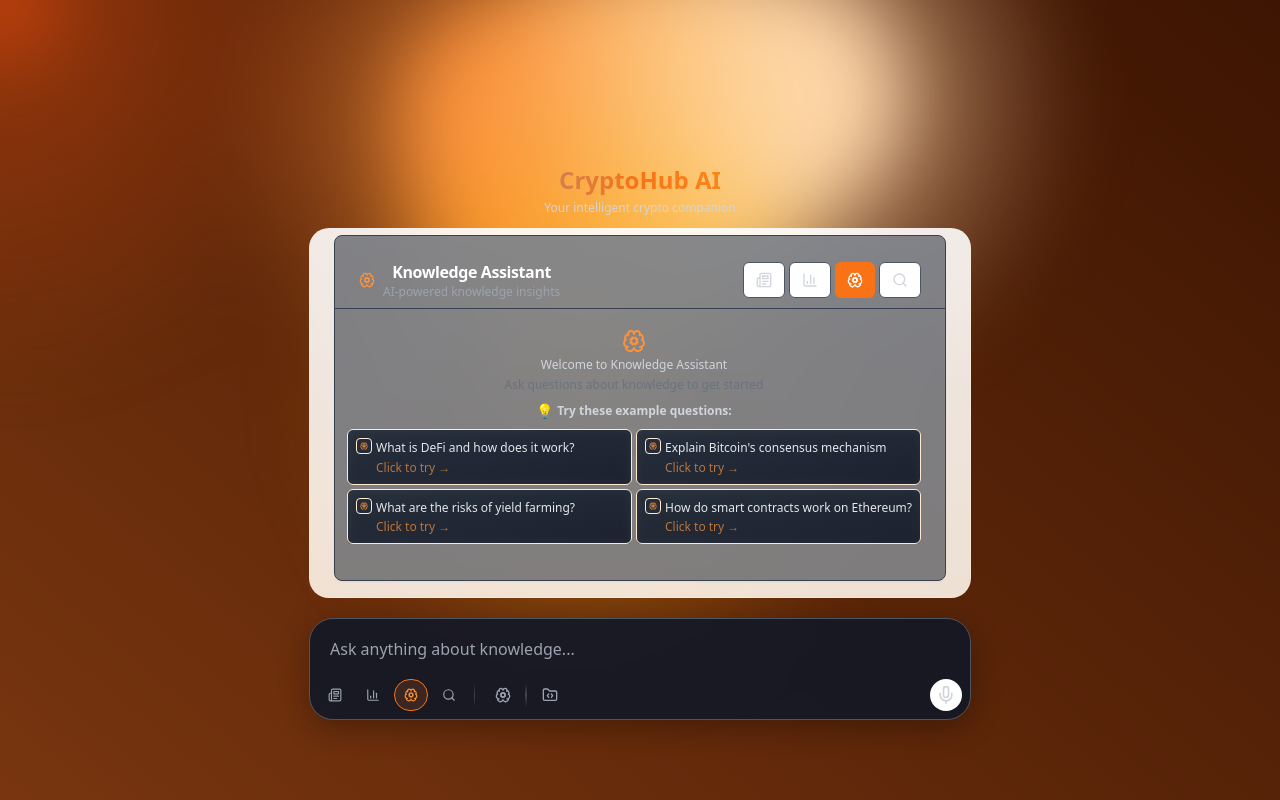
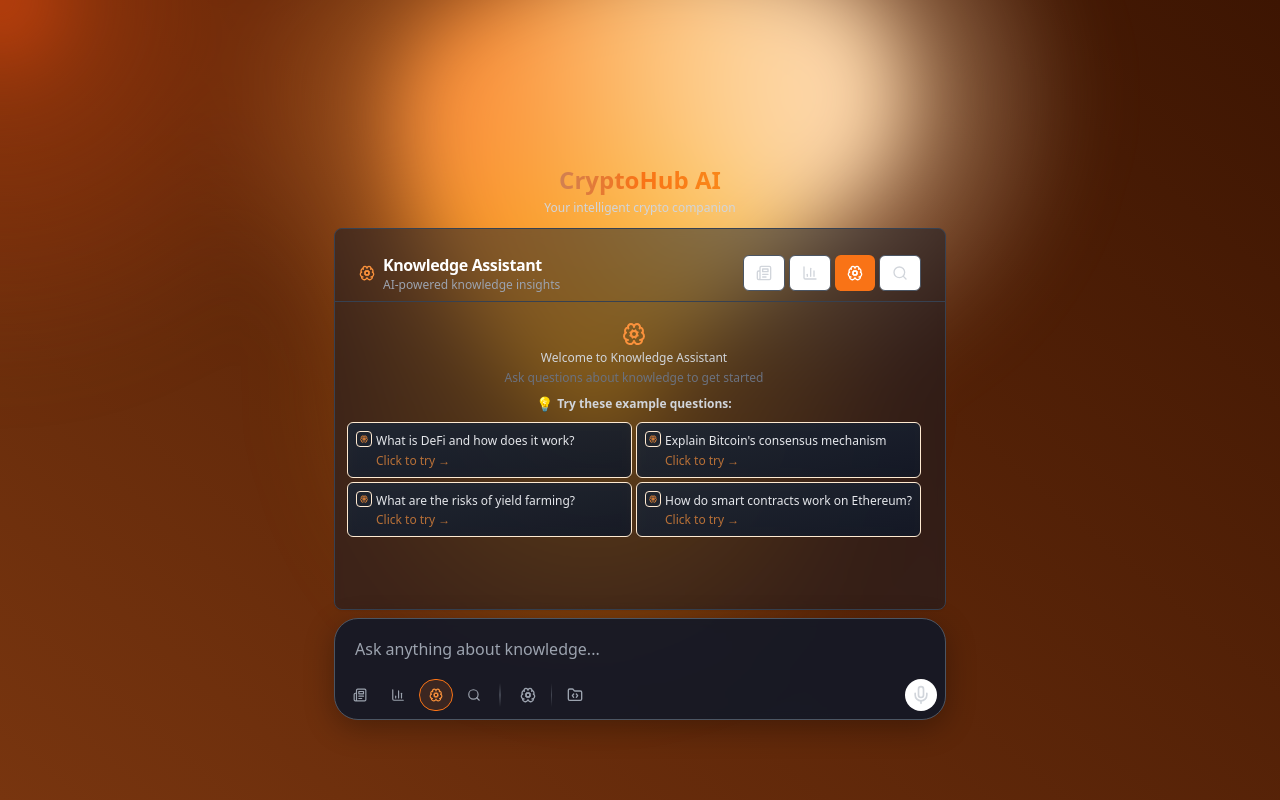
Before and after one commit to D71404/CryptoBrain, a React (Vite) app: page / in a window 1280 px wide. Built offline with nearby package versions, Linux system fonts and the light colour scheme.

Commit message:
Reverted to commit 38e6bd62ad4688b305810938eaaa228a3d2a1c8b

```diff
--- a/src/components/UnifiedChat.tsx
+++ b/src/components/UnifiedChat.tsx
@@ -6,7 +6,6 @@ import { ScrollArea } from "@/components/ui/scroll-area";
 import { useToast } from "@/hooks/use-toast";
 import { User, Bot, Newspaper, BarChart3, BrainCog, Search } from 'lucide-react';
 import { PromptInputBox } from "@/components/ui/ai-prompt-box";
-import { StarBorder } from "@/components/ui/star-border";
 import { FirecrawlService } from '@/services/FirecrawlService';
 import { GeminiService } from '@/services/GeminiService';
 import { SerpApiService } from '@/services/SerpApiService';
@@ -257,13 +256,7 @@ export const UnifiedChat = () => {
         <p className="text-gray-300 text-xs">Your intelligent crypto companion</p>
       </div>
 
-      {/* Chat Messages Area with StarBorder */}
-      <StarBorder
-        as="div"
-        className="flex-1 flex flex-col w-full"
-        color="rgb(234, 88, 12)"
-        speed="8s"
-      >
+      {/* Smaller Chat Messages Area */}
       <Card className="flex-1 flex flex-col bg-gray-900/50 backdrop-blur-sm border-gray-700 mx-auto w-full">
         <CardHeader className="pb-2 border-b border-gray-700">
           <div className="flex items-center justify-between">
@@ -411,7 +404,6 @@ export const UnifiedChat = () => {
           </ScrollArea>
         </CardContent>
       </Card>
-      </StarBorder>
 
       {/* Enhanced Prompt Input Box */}
       <div className="w-full mx-auto">
--- a/src/components/ui/star-border.tsx
+++ /dev/null
@@ -1,61 +0,0 @@
-
-import { cn } from "@/lib/utils"
-import { ElementType, ComponentPropsWithoutRef } from "react"
-
-interface StarBorderProps<T extends ElementType> {
-  as?: T
-  color?: string
-  speed?: string
-  className?: string
-  children: React.ReactNode
-}
-
-export function StarBorder<T extends ElementType = "button">({
-  as,
-  className,
-  color,
-  speed = "6s",
-  children,
-  ...props
-}: StarBorderProps<T> & Omit<ComponentPropsWithoutRef<T>, keyof StarBorderProps<T>>) {
-  const Component = as || "button"
-  const defaultColor = color || "hsl(var(--foreground))"
-
-  return (
-    <Component
-      className={cn(
-        "relative inline-block py-[1px] overflow-hidden rounded-[20px]",
-        className
-      )}
-      {...props}
-    >
-      <div
-        className={cn(
-          "absolute w-[300%] h-[50%] bottom-[-11px] right-[-250%] rounded-full animate-star-movement-bottom z-0",
-          "opacity-20 dark:opacity-70"
-        )}
-        style={{
-          background: `radial-gradient(circle, ${defaultColor}, transparent 10%)`,
-          animationDuration: speed,
-        }}
-      />
-      <div
-        className={cn(
-          "absolute w-[300%] h-[50%] top-[-10px] left-[-250%] rounded-full animate-star-movement-top z-0",
-          "opacity-20 dark:opacity-70"
-        )}
-        style={{
-          background: `radial-gradient(circle, ${defaultColor}, transparent 10%)`,
-          animationDuration: speed,
-        }}
-      />
-      <div className={cn(
-        "relative z-1 border text-foreground text-center text-base py-4 px-6 rounded-[20px]",
-        "bg-gradient-to-b from-background/90 to-muted/90 border-border/40",
-        "dark:from-background dark:to-muted dark:border-border"
-      )}>
-        {children}
-      </div>
-    </Component>
-  )
-}
--- a/tailwind.config.ts
+++ b/tailwind.config.ts
@@ -119,14 +119,6 @@ export default {
 						transform: "translateY(-50%)",
 					},
 				},
-				'star-movement-bottom': {
-					'0%': { transform: 'translate(0%, 0%)', opacity: '1' },
-					'100%': { transform: 'translate(-100%, 0%)', opacity: '0' },
-				},
-				'star-movement-top': {
-					'0%': { transform: 'translate(0%, 0%)', opacity: '1' },
-					'100%': { transform: 'translate(100%, 0%)', opacity: '0' },
-				},
 			},
 			animation: {
 				'accordion-down': 'accordion-down 0.2s ease-out',
@@ -136,8 +128,6 @@ export default {
 				third: "moveInCircle 40s linear infinite",
 				fourth: "moveHorizontal 40s ease infinite",
 				fifth: "moveInCircle 20s ease infinite",
-				'star-movement-bottom': 'star-movement-bottom linear infinite alternate',
-				'star-movement-top': 'star-movement-top linear infinite alternate',
 			}
 		}
 	},
```
Lines whose indentation alone changed are shown as unchanged.
